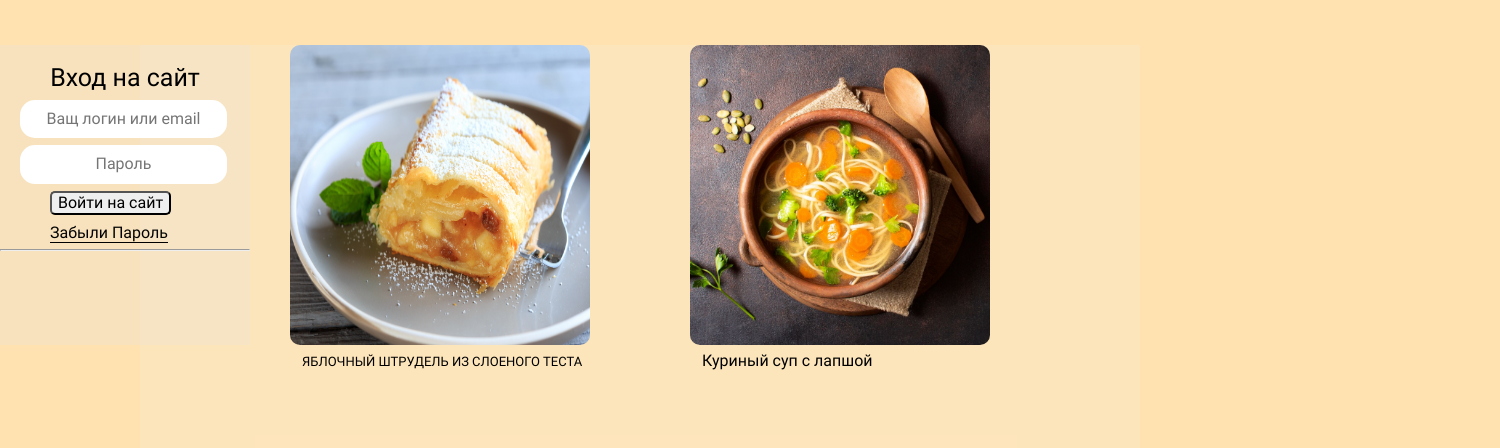
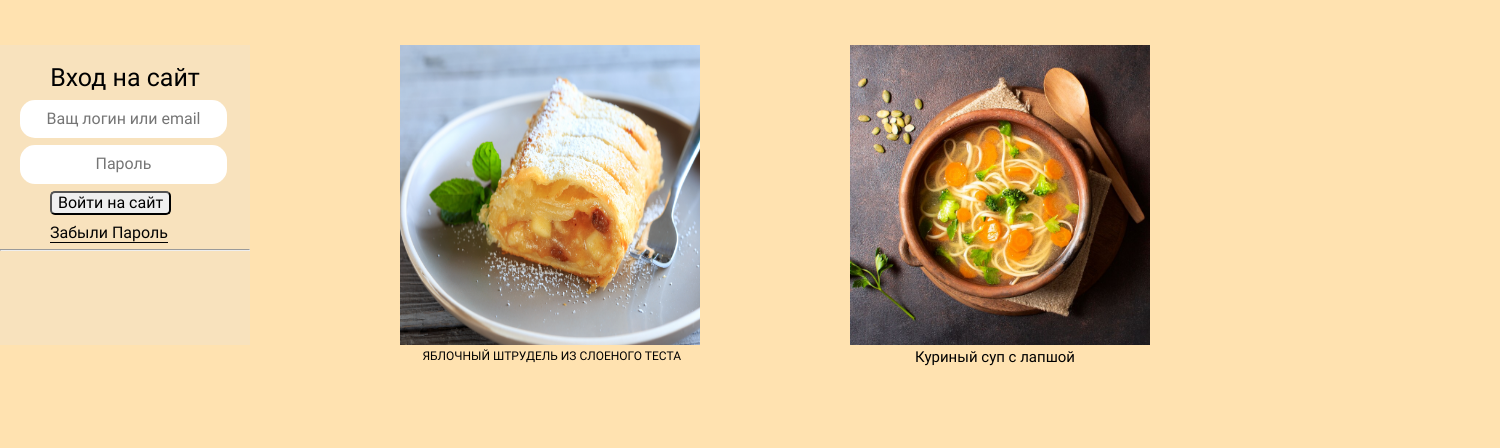
Before and after one commit to arinazaxarova/recipes3, a plain HTML site: page index.html in a window 1280 px wide. Shown: the part 328-776 px from the top of the page, 1500 px wide, since content can reach past the window. Drawn offline with Linux system fonts and the light colour scheme.

Commit message:
Update styli.css

```diff
--- a/css/styli.css
+++ b/css/styli.css
@@ -17,6 +17,7 @@
     }
 body{
     background-color:#ffe2b0;
+    width: 1500px;
 }
 
 .logo{
@@ -25,7 +26,7 @@ body{
 }
 
 header{
-
+   width: 1500px;
 }
 
 ul{
@@ -55,15 +56,17 @@ nav{
 
 }
 .section__reg{
-  /*position:fixed;*/
-  font-family: 'Roboto';
+    font-family: 'Roboto';
+    display: inline;
+    float: left;
 }
 .section__block {
     width: 250px;
     height: 300px;
     background: #ece2d05f;
-    position: absolute;
     padding-top: 20px;
+    display: inline;
+    float: right;
 
 }
 .section-about__title{
@@ -111,46 +114,43 @@ nav{
 }
 
 .section-description{
-    width: 1000px;
-    height: 700px;
-    margin-left: 450px;
-    background-color: #fde7c0ae;
-    margin: 0 auto;
-    display: flex;
+  width: 900px;
+  height: 400px;
+  font-family: 'Roboto';
+  display: flex;
+  justify-content:center;
+
+
+}
+
+.section-description img{
+    width: 300px;
+    height: 300px;
+    margin-left:150px;
+}
+.section-description__div{
 
 
 
 
 }
-.section-description__div{
+.section-description__div a{
+    font-size: 12px;
+    text-align: center;
+    display: flex;
+    justify-content: flex-end;
+    margin-top: 2px;
+    margin-right:19px;
+   }
+   .section-description__sup{
 
-}
-.section-description__div img{
-    width: 300px;
-    height: 300px;
-    border-radius:10px;
-    margin-bottom:5px;
-    margin-left: 150px;
+   }
+   .section-description__sup a{
+    font-size: 15px;
+    text-align: center;
+    display: flex;
+    justify-content: flex-end;
+    margin-top: 2px;
+    margin-right:75px;
 
-
-
-}
-.section-description__apple{
-    font-size: 13px;
-    margin-left: 162px;
-    font-family: 'Roboto';
-}
-.section-description__sup img{
-    width: 300px;
-    height: 300px;
-    border-radius:10px;
-    margin-bottom:5px;
-}
-.section-description__syyp{
-    font-size: 16px;
-    margin-left: 12px;
-    font-family: 'Roboto';
-}
-.section-description__sup{
-    margin-left: 100px;
-}
+   }
```
